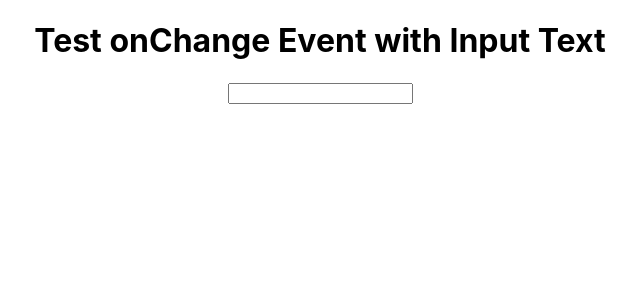
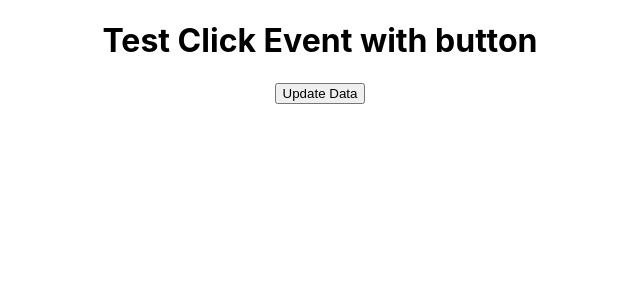
Before and after one commit to Shahrukh-elRed/react-testing-library-and-jest, a React (Create React App) app: page / in a window 1280 px wide. Shown: the top 300 px of the page, without its empty margins (320-960 px from the left). Built offline with nearby package versions, Linux system fonts and the light colour scheme.

Commit message:
on click event test

```diff
--- a/src/App.js
+++ b/src/App.js
@@ -2,16 +2,13 @@
 import "./App.css";
 
 function App() {
-  const [data, setData] = useState("");
+  const [data, setData] = useState();
 
   return (
     <div className="App">
-      <h1>Test onChange Event with Input Text</h1>
-      <input
-        type="text"
-        value={data}
-        onChange={(e) => setData(e.target.value)}
-      />
+      <h1>Test Click Event with button</h1>
+      <button onClick={() => setData("updated data")}>Update Data</button>
+      <h1>{data}</h1>
     </div>
   );
 }
```
Also changed, not shown: 1 other file (tests, documents, lock files or other folders).
